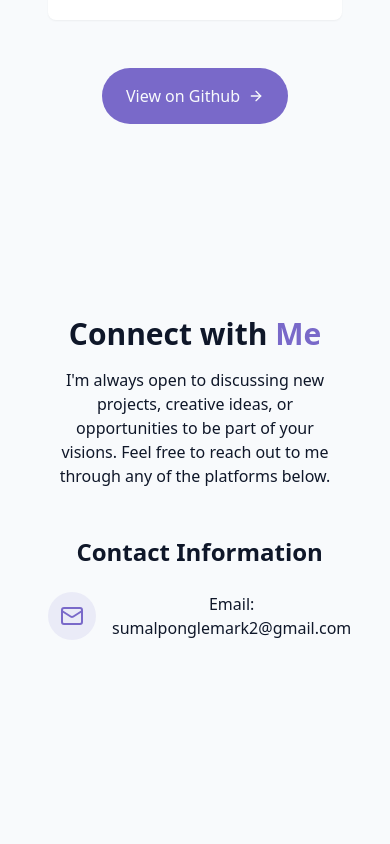
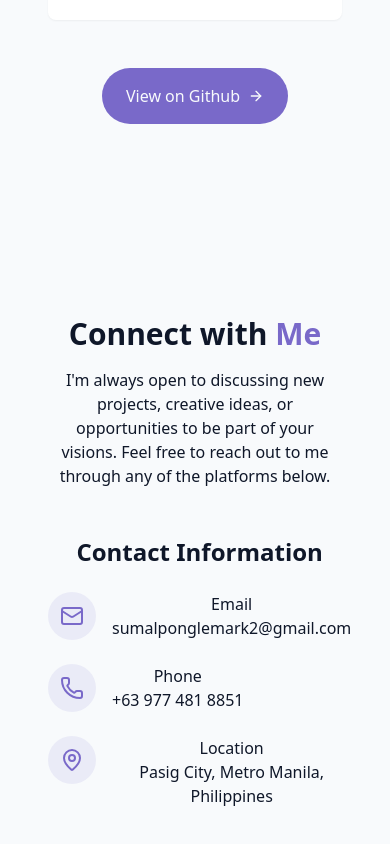
Before and after one commit to LemarkSumalpong/personal-project, a React (Vite) app: page / in a window 390 px wide. Shown: the part 5406-6250 px from the top of the page. Before the commit the page ends 6142 px from the top, so only its background shows below. Built offline with nearby package versions, Linux system fonts and the light colour scheme.

Commit message:
added the phone and location

```diff
--- a/src/components/ContactSection.jsx
+++ b/src/components/ContactSection.jsx
@@ -1,4 +1,4 @@
-import { Mail } from 'lucide-react';
+import { Mail, MapPin, Phone } from 'lucide-react';
 
 export const ContactSection = () => {
   return (
@@ -21,12 +21,41 @@ export const ContactSection = () => {
                   <Mail className="h-6 w-6 text-primary" />
                 </div>
                 <div>
-                  <h4 className="font-medium">Email: </h4>
+                  <h4 className="font-medium">Email </h4>
                   <a
                     href="mailto:sumalponglemark2@gmail.com"
                     className="text-muted-foreground hover:text-primary transition-colors "
                   >
                     sumalponglemark2@gmail.com
+                  </a>
+                </div>
+              </div>
+              <div className="flex items-start space-x-4">
+                <div className="p-3 rounded-full bg-primary/10">
+                  <Phone className="h-6 w-6 text-primary" />
+                </div>
+                <div>
+                  <h4 className="font-medium">Phone </h4>
+                  <a
+                    href="tel:+639774818851"
+                    className="text-muted-foreground hover:text-primary transition-colors "
+                  >
+                    +63 977 481 8851
+                  </a>
+                </div>
+              </div>
+              <div className="flex items-start space-x-4">
+                <div className="p-3 rounded-full bg-primary/10">
+                  <MapPin className="h-6 w-6 text-primary" />
+                </div>
+                <div>
+                  <h4 className="font-medium">Location </h4>
+                  <a
+                    href="https://www.google.com/maps/place/Pasig+City,+Metro+Manila,+Philippines/@14.5763976,121.0851357,12z/data=!3m1!4b1!4m6!3m5!1s0x3397b7d2e2f3f8fd:0x2a3c0b1c4e4f4e0!8m2!3d14.5763976!4d121.0851357!16zL20vMDM0bXo?entry=ttu"
+                    target="_blank"
+                    className="text-muted-foreground hover:text-primary transition-colors "
+                  >
+                    Pasig City, Metro Manila, Philippines
                   </a>
                 </div>
               </div>
```
